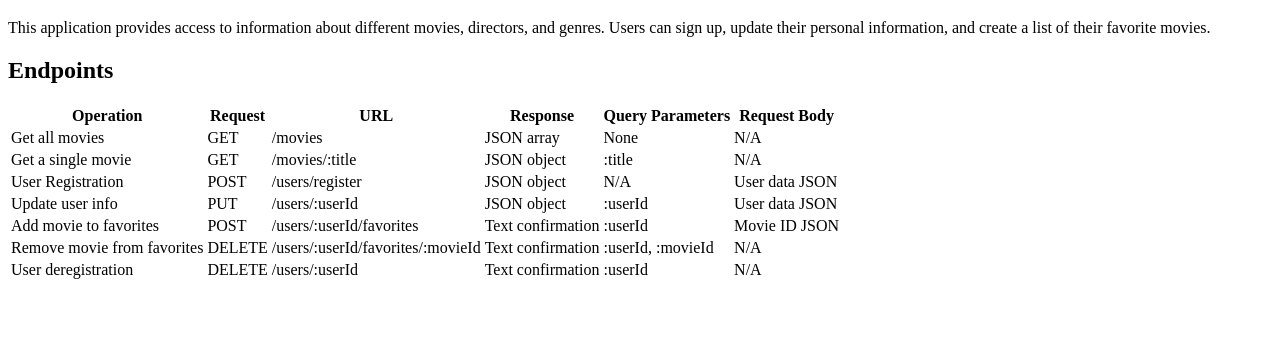
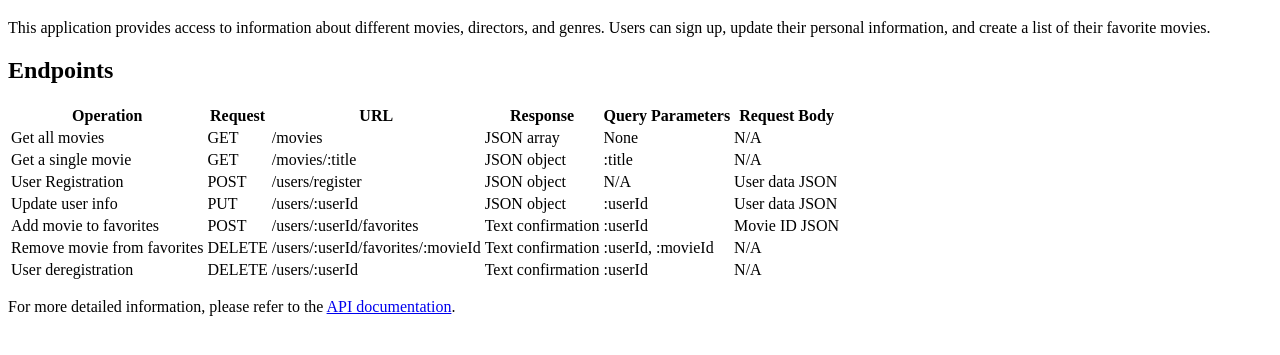
Before and after one commit to crrenatacr/movie_api, a website: page public/documentation.html in a window 1280 px wide. Shown: the part 61-416 px from the top of the page. Drawn offline with Linux system fonts and the light colour scheme.

Commit message:
DocumentationHtml

```diff
--- a/public/documentation.html
+++ b/public/documentation.html
@@ -79,5 +79,7 @@
         </tr>
     </table>
 
+    <p>For more detailed information, please refer to the <a href="/documentation">API documentation</a>.</p>
+
 </body>
 </html>
```
